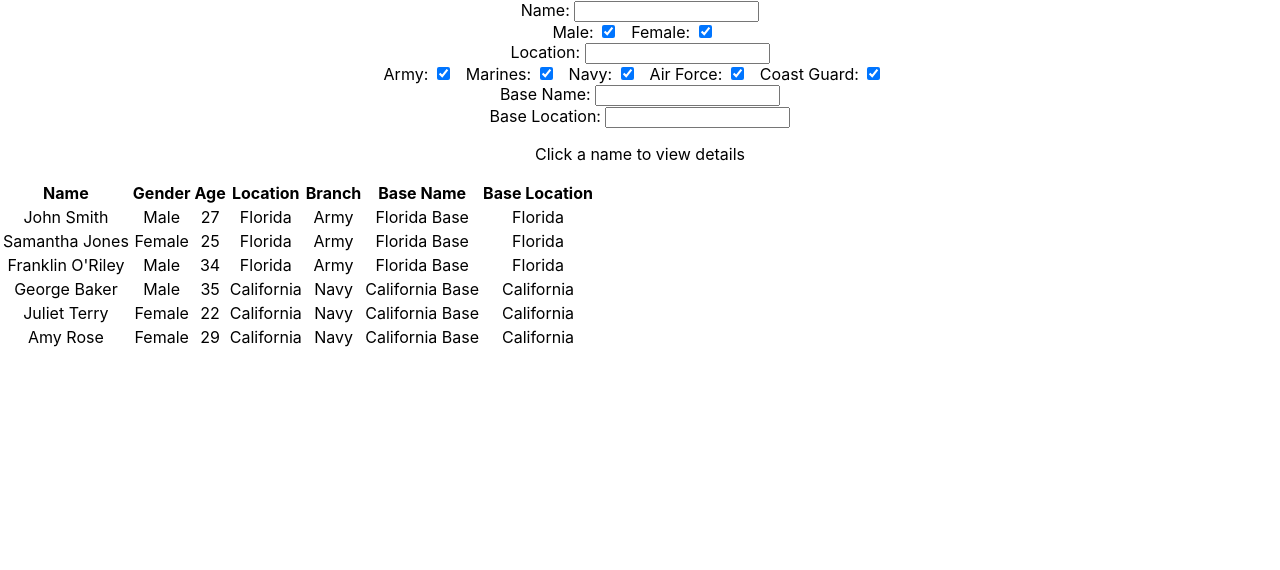
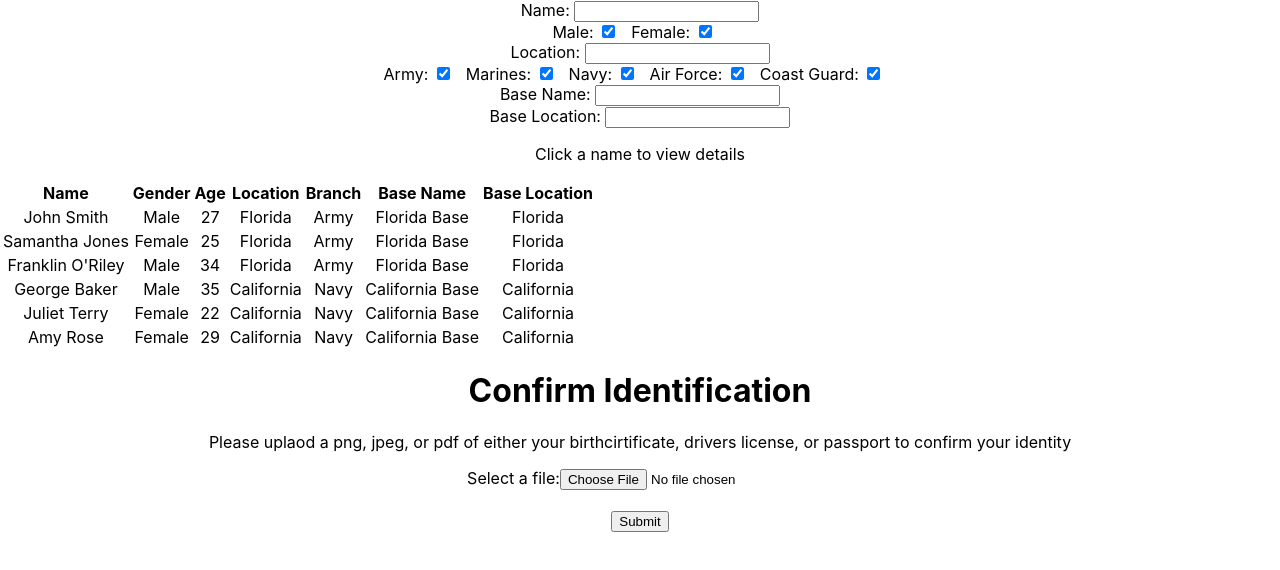
Before and after one commit to jonathanebrahimian/TuesdayGroup1, a React (Create React App) app in the folder frontend/: page / in a window 1280 px wide. Shown: the top 570 px of the page. Built offline with nearby package versions, Linux system fonts and the light colour scheme.

Commit message:
Document Submission

```diff
--- a/frontend/src/App.jsx
+++ b/frontend/src/App.jsx
@@ -7,6 +7,7 @@ import './style/general.css';
 import './style/App.css';
 
 import 'bootstrap';
+import { DocumentSubmission } from './DocumentSubmission';
 //import 'bootstrap/dist/css/bootstrap.min.css';
 
 class App extends React.Component {
@@ -79,6 +80,7 @@ class App extends React.Component {
           onFilterChange={this.onFilterChange}
           filter={this.state.filter}/>
         <ResultsTable filter={this.state.filter}/>
+        <DocumentSubmission/>
       </div>
     );
   }
--- /dev/null
+++ b/frontend/src/DocumentSubmission.jsx
@@ -0,0 +1,53 @@
+import React from 'react';
+
+import './style/general.css';
+import './style/DocumentSubmission.css';
+
+export class DocumentSubmission extends React.Component {
+    constructor(props) {
+        super(props);
+
+        this.state = {
+          fileName:"",
+          submitted: false
+        };
+    }
+
+    submit(){
+        console.log('pressed')
+        if(this.state.fileName == ""){
+            alert("Please select a file before submitting.")
+        }else{
+            this.setState({
+                submitted:true
+            })
+        }
+    }
+
+    filechanged(event){
+        console.log(event.target.value);
+        console.log("file loaded");
+        this.setState({
+            fileName:event.target.value
+        })
+    }
+
+    render()  {
+        return <>
+            <h1>Confirm Identification</h1>
+            <p>Please uplaod a png, jpeg, or pdf of either your birthcirtificate, drivers license, or passport to confirm your identity</p>
+            <form className="fileLoad">
+                <label htmlFor="fileLoad">Select a file:</label>
+                <input type="file" id="fileLoad" name="fileLoad" accept="image/png, image/jpeg, application/pdf" onChange={event =>this.filechanged(event)}/><br/><br/>
+                <button type="button" onClick={event => this.submit()}>Submit</button>
+                {this.state.submitted ? (
+                    <p>Your file has been submitted!</p>
+                ) : (
+                    <></>
+                )}
+
+            </form>
+            </>;
+    }
+
+}
```
Also changed, not shown: frontend/src/style/DocumentSubmission.css (added).
